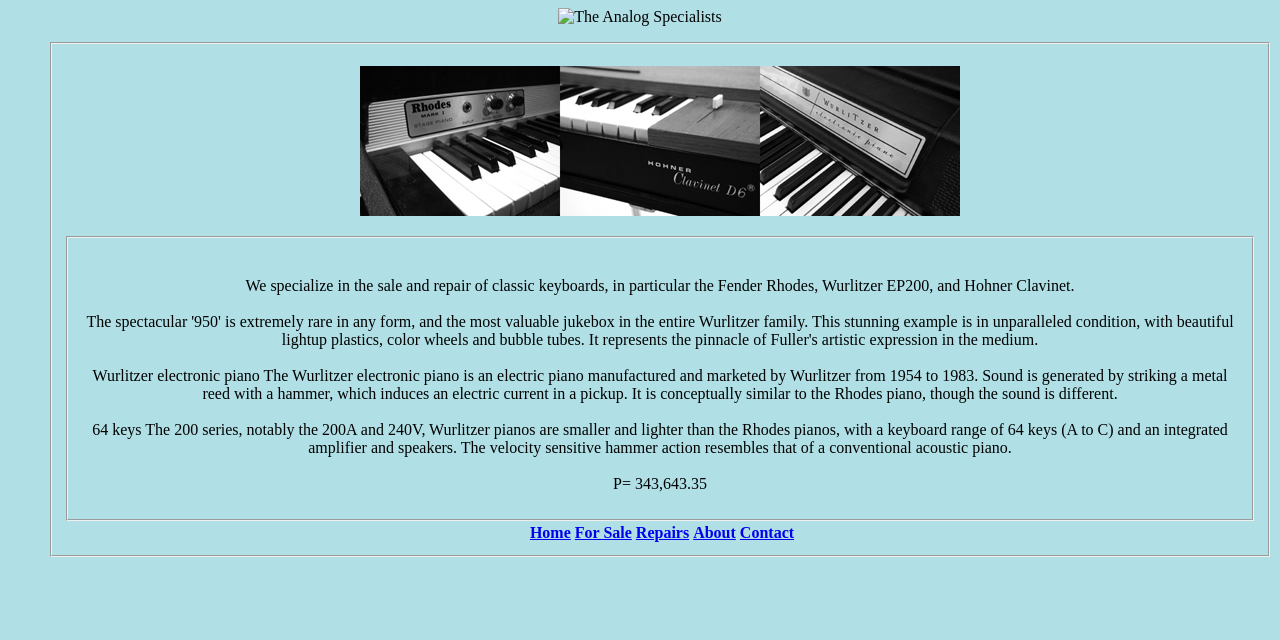
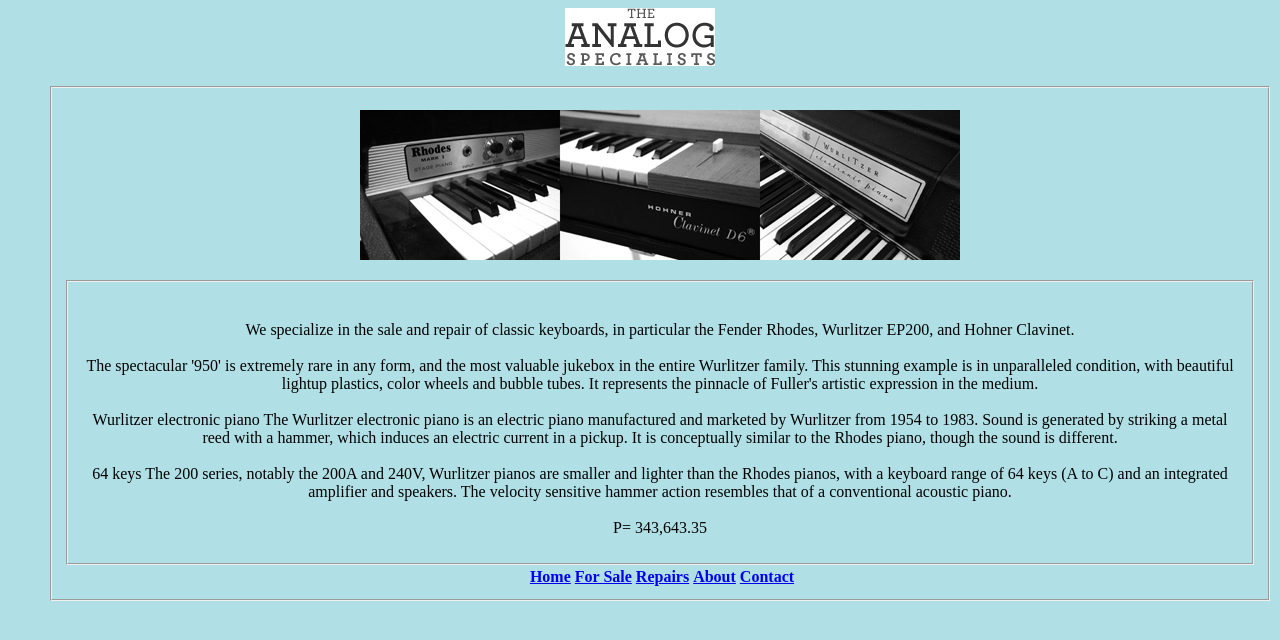
Before and after one commit to Ervin1928/6657, a plain HTML site: page INDEX.HTML in a window 1280 px wide. Drawn offline with Linux system fonts and the light colour scheme.

Commit message:
Update INDEX.HTML
first commit

```diff
--- a/INDEX.HTML
+++ b/INDEX.HTML
@@ -9,7 +9,7 @@
 <center>
   <div id="page">
     <div id="logo">
-      <img src="images/logo.gif" alt="The Analog Specialists" />
+      <img src="https://github.com/Ervin1928/6657/blob/864acad91d4415e7ac30fd2fabe7e083b585eeea/logo%20(14).gif" alt="The Analog Specialists" />
 </center>
 
 <center>
```
